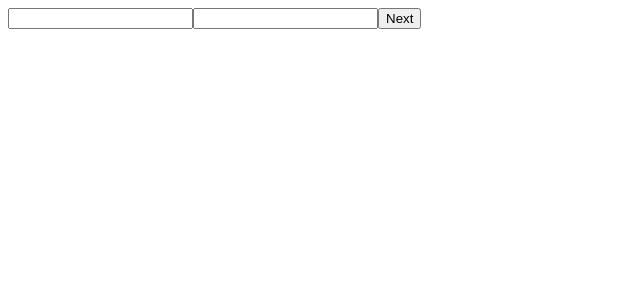
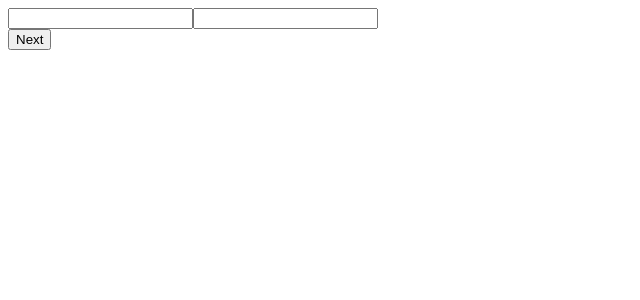
Before and after one commit to acciojob/multi-step-form-121ShoryaSingh, a React app: page / in a window 1280 px wide. Shown: the top 300 px of the page, without its empty margins (0-640 px from the left). Built offline with nearby package versions, Linux system fonts and the light colour scheme.

Commit message:
fifth try

```diff
--- a/src/components/Step1.js
+++ b/src/components/Step1.js
@@ -6,7 +6,7 @@ export default function Step1({ handleNextStep, handleFormData, formData }) {
   };
 
   return (
-    <div>
+    <div id="step1">
       <input
         id="first_name"
         type="text"
@@ -19,7 +19,9 @@ export default function Step1({ handleNextStep, handleFormData, formData }) {
         value={formData.lastName}
         onChange={(e) => handleFormData('lastName', e.target.value)}
       />
+      <div id="step3"></div>
       <button
+        id="step2"
         type="button"
         onClick={handleSubmit}
       >
```
